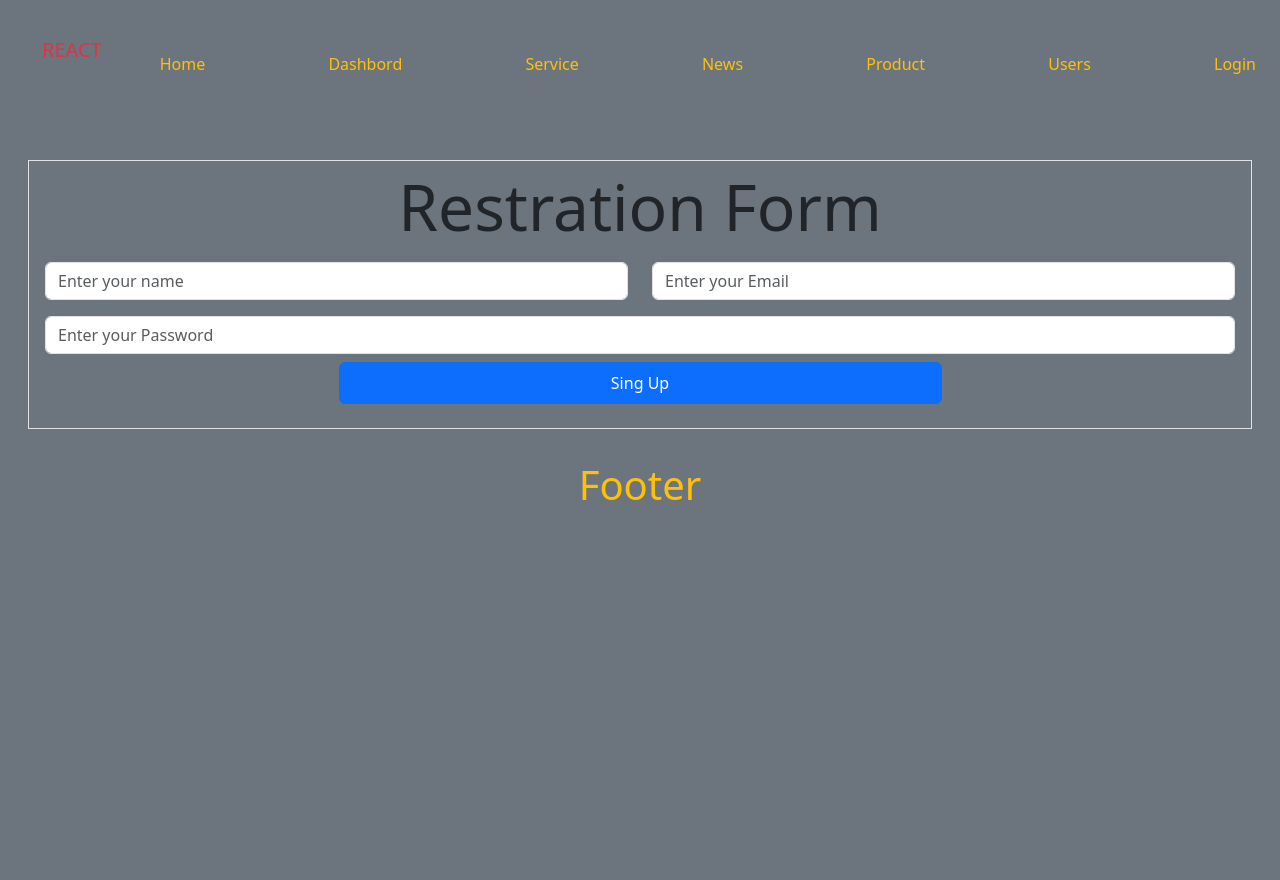
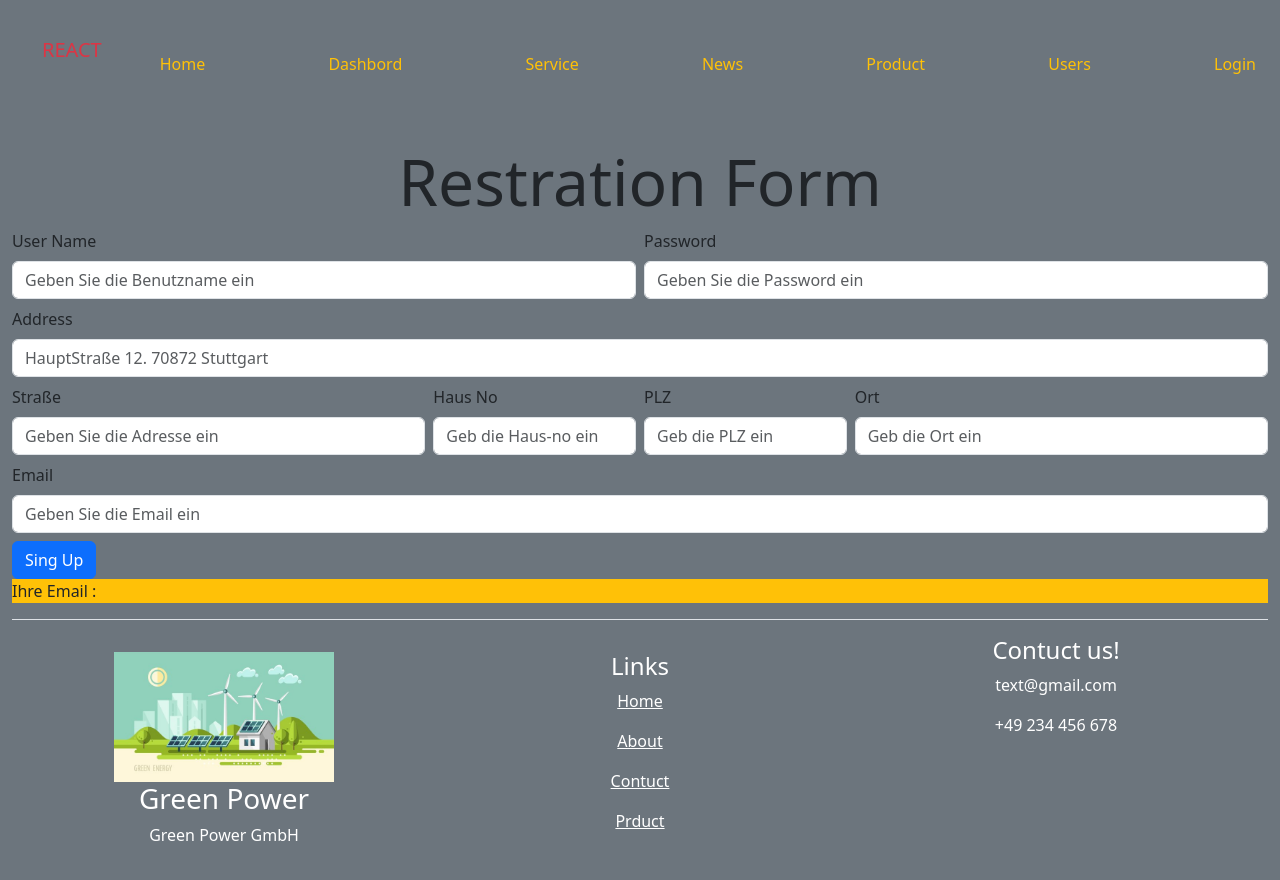
Before and after one commit to JumaQasimiM/ViteReact, a React (Vite) app: page /#/register in a window 1280 px wide. Shown: the top 880 px of the page. Before the commit the page ends 800 px from the top, so only its background shows below. Built offline with nearby package versions, Linux system fonts and the light colour scheme.

Commit message:
Create footer

```diff
--- a/src/App.css
+++ b/src/App.css
@@ -2,7 +2,6 @@
   max-width: 1300px;
   margin: 0 auto;
   /* padding: 2rem; */
-  text-align: center;
 }
 
 #logo {
@@ -34,3 +33,5 @@
 .read-the-docs {
   color: #888;
 }
+
+footer .
--- a/src/index.css
+++ b/src/index.css
@@ -1,27 +1,9 @@
 :root {
   font-family: Inter, system-ui, Avenir, Helvetica, Arial, sans-serif;
-  line-height: 1.5;
-  font-weight: 400;
 
-  color-scheme: light dark;
-  color: rgba(255, 255, 255, 0.87);
-  background-color: #3f3f3f;
-
-  font-synthesis: none;
-  text-rendering: optimizeLegibility;
-  -webkit-font-smoothing: antialiased;
-  -moz-osx-font-smoothing: grayscale;
 }
 
 body {
   margin: 0;
-  display: flex;
-  place-items: center;
-  min-width: 320px;
-  min-height: 100vh;
+;
 }
-
-h1 {
-  font-size: 3.2em;
-  line-height: 1.1;
-}
--- a/src/pages/footer.jsx
+++ b/src/pages/footer.jsx
@@ -1,11 +1,44 @@
+import logo from "../../src/assets/1.jpg";
 const Footer = () => {
-    return (
-        <>
-        <div className="text-warning p-3">
-            <h1>Footer </h1>
+  return (
+    <footer className="border-top mt-1">
+      <div className="row text-white p-3 text-center">
+        <div className="col-md-4 p-3">
+          <img src={logo} width={220} className="" />
+          <h3>Green Power</h3>
+          <p className="">Green Power GmbH</p>
         </div>
-        </>
-     );
-}
+        <div className="col-md-4 p-3">
+          <h4>Links</h4>
+          <p>
+            <a href="" className="text-white">
+              Home
+            </a>
+          </p>
+          <p>
+            <a href="" className="text-white">
+              About
+            </a>
+          </p>
+          <p>
+            <a href="" className="text-white">
+              Contuct
+            </a>
+          </p>
+          <p>
+            <a href="" className="text-white">
+              Prduct
+            </a>
+          </p>
+        </div>
+        <div className="col-md-4">
+          <h4>Contuct us!</h4>
+          <p>text@gmail.com</p>
+          <p>+49 234 456 678</p>
+        </div>
+      </div>
+    </footer>
+  );
+};
 
 export default Footer;
--- a/src/pages/login/login.jsx
+++ b/src/pages/login/login.jsx
@@ -38,7 +38,7 @@ function Login() {
       {getDay() !== "Sunday" ? (
         <>
           <div className="container col-md-6 border p-3 mt-2">
-            <h1 className="text-primary text-center display-3">Sing In</h1>
+            <h1 className="text-center display-3">Sing In</h1>
             {/* style is incomplete just error style */}
 
             {error && (
--- a/src/pages/user/addUser.jsx
+++ b/src/pages/user/addUser.jsx
@@ -14,46 +14,120 @@ const ResjesterForm = () => {
     console.log("Your Data:", formData);
   };
   return (
-    <div className="border p-2 m-3">
-      <h1 className="display-3">Restration Form</h1>
-      <form onSubmit={handerSubmit}>
-        <div className="row p-2">
-          <div className="form-group col-md-6">
+    <div className="">
+      <h1 className="display-3 text-center">Restration Form</h1>
+      <form onSubmit={handerSubmit} className="row g-2">
+        <div className="col-md-6">
+          <label for="inputUN" className="form-label">
+            User Name
+          </label>
           <input
             type="text"
             name="name"
             value={formData.name}
             onChange={handelChange}
-              placeholder="Enter your name"
+            id="inputUN"
+            placeholder="Geben Sie die Benutzname ein"
             className="form-control"
           />
         </div>
-          <div className="form-group col-md-6">
+        <div className="col-md-6">
+          <label for="inputpass" className="form-label">
+            Password
+          </label>
+          <input
+            type="password"
+            name="password"
+            value={formData.password}
+            onChange={handelChange}
+            id="inputpass"
+            placeholder="Geben Sie die Password ein"
+            className="form-control"
+          />
+        </div>
+
+        <div class="col-12">
+          <label for="inputAddress" className="form-label">
+            Address
+          </label>
+          <input
+            type="text"
+            className="form-control"
+            id="inputAddress"
+            placeholder="HauptStraße 12. 70872 Stuttgart"
+          />
+        </div>
+        {/* Address */}
+        <div class="col-md-4">
+          <label for="inputStraße" className="form-label">
+            Straße
+          </label>
+          <input
+            type="text"
+            placeholder="Geben Sie die Adresse ein"
+            className="form-control"
+            id="inputStraße"
+          />
+        </div>
+        <div class="col-md-2">
+          <label for="inputHausNo" className="form-label">
+            Haus No
+          </label>
+          <input
+            type="number"
+            placeholder="Geb die Haus-no ein"
+            className="form-control"
+            id="inputHausNo"
+          />
+        </div>
+        <div class="col-md-2">
+          <label for="inputPLZ" className="form-label">
+            PLZ
+          </label>
+          <input
+            type="number"
+            placeholder="Geb die PLZ ein"
+            className="form-control"
+            id="inputPLZ"
+          />
+        </div>
+        <div class="col-md-4">
+          <label for="inputCity" className="form-label">
+            Ort
+          </label>
+          <input
+            type="text"
+            placeholder="Geb die Ort ein"
+            className="form-control"
+            id="inputCity"
+          />
+        </div>
+        {/* Email */}
+        <div className="col-md-12">
+          <label for="inputEmail" className="form-label">
+            Email
+          </label>
           <input
             type="text"
             name="email"
             value={formData.email}
             onChange={handelChange}
-              placeholder="Enter your Email"
+            id="inputEmail"
+            placeholder="Geben Sie die Email ein"
             className="form-control"
           />
         </div>
-        </div>
-        <div className="form-group col-md-12 p-2">
-          <input
-            type="password"
-            name="password"
-            value={formData.password}
-            onChange={handelChange}
-            placeholder="Enter your Password"
-            className="form-control"
-          />
-        </div>
-        <button type="submit" className="btn btn-primary col-md-6 col-sm-12 col-12 p-2 ">
+
+        <div className="col-12">
+        <button
+          type="submit"
+          className="btn btn-primary"
+        >
           Sing Up
         </button>
+        </div>
       </form>
-      <p>{formData.email}</p>
+      <p className="bg-warning">Ihre Email : {formData.email}</p>
     </div>
   );
 };
```
Also changed, not shown: src/main.jsx (+1 -10 lines), src/assets/1.jpg (renamed from src/assets/360_F_82822780_qcYJmIXj2H9TJIwzavWWh6xiqlIKmIDS.jpg). Lines whose indentation alone changed are shown as unchanged.
